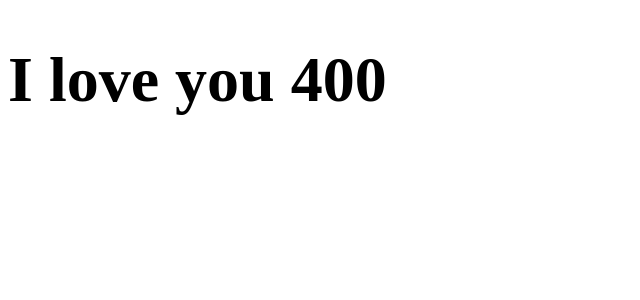
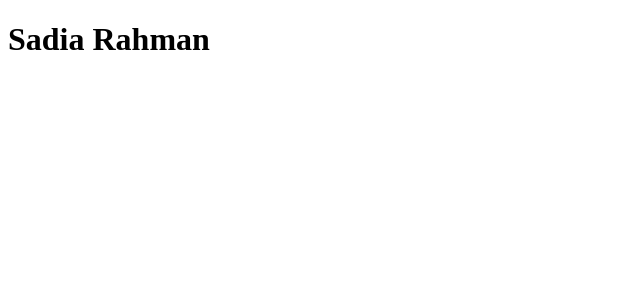
Before and after one commit to utsho-sadhak-joy/DOC1, a React (Create React App) app: page / in a window 1280 px wide. Shown: the top 300 px of the page, without its empty margins (0-640 px from the left). Built offline with nearby package versions, Linux system fonts and the light colour scheme.

Commit message:
making name of user

```diff
--- a/src/index.js
+++ b/src/index.js
@@ -3,13 +3,23 @@ import ReactDOM from 'react-dom';
 // import App from './App';
 
 // const name = 'Sadia';
-const joy = <h1>I love you {200*2 } </h1>;
+// const joy = <h1>I love you {200*2 } </h1>;
+
+function makingName(user){
+  return user.firstName + ' ' + user.lastName;
+}
+
+const user = {
+  firstName: 'Sadia',
+  lastName: 'Rahman',
+};
 
 
-
-
-
-
+const element = (
+  <div>
+      {makingName(user)}
+  </div>
+  );
 
 
 
@@ -18,7 +28,7 @@ const joy = <h1>I love you {200*2 } </h1>;
 
 
 ReactDOM.render(
-  <h1>{joy}</h1>,
+  <h1>{element}</h1>,
   document.getElementById('root')
 
 );
```
